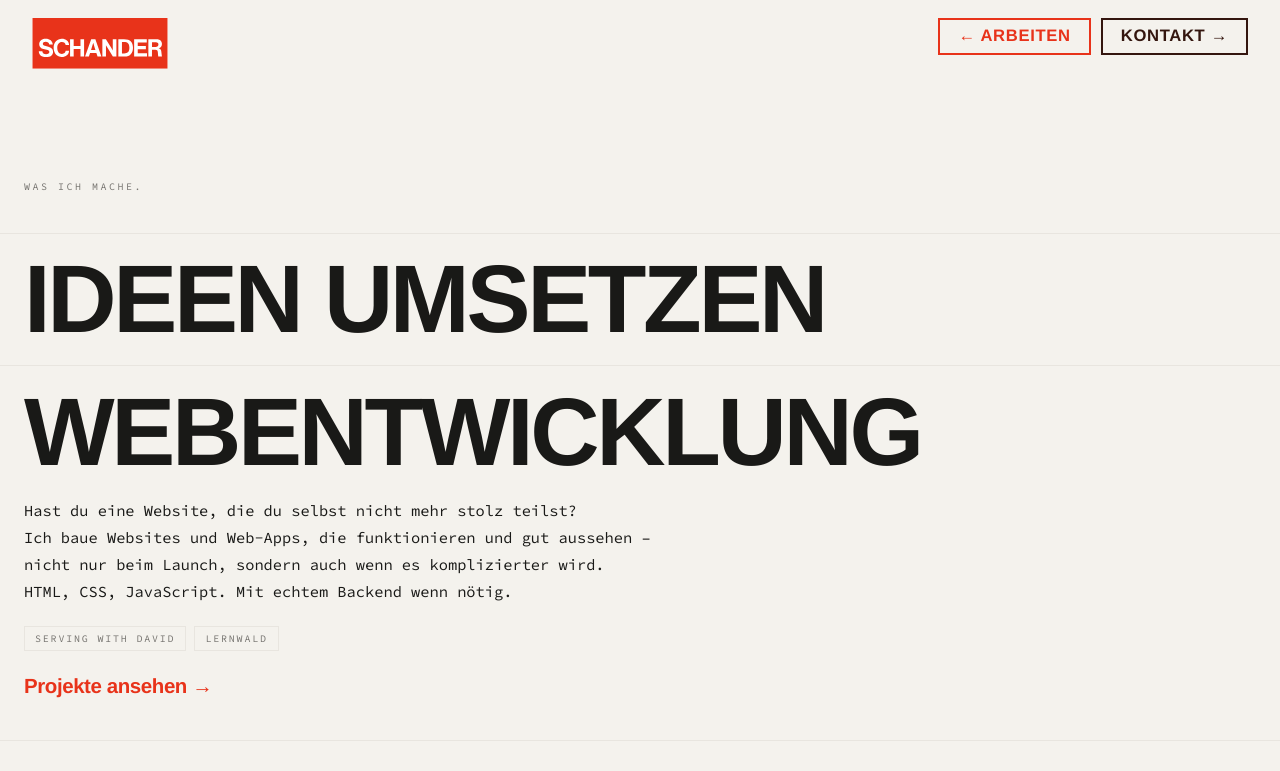
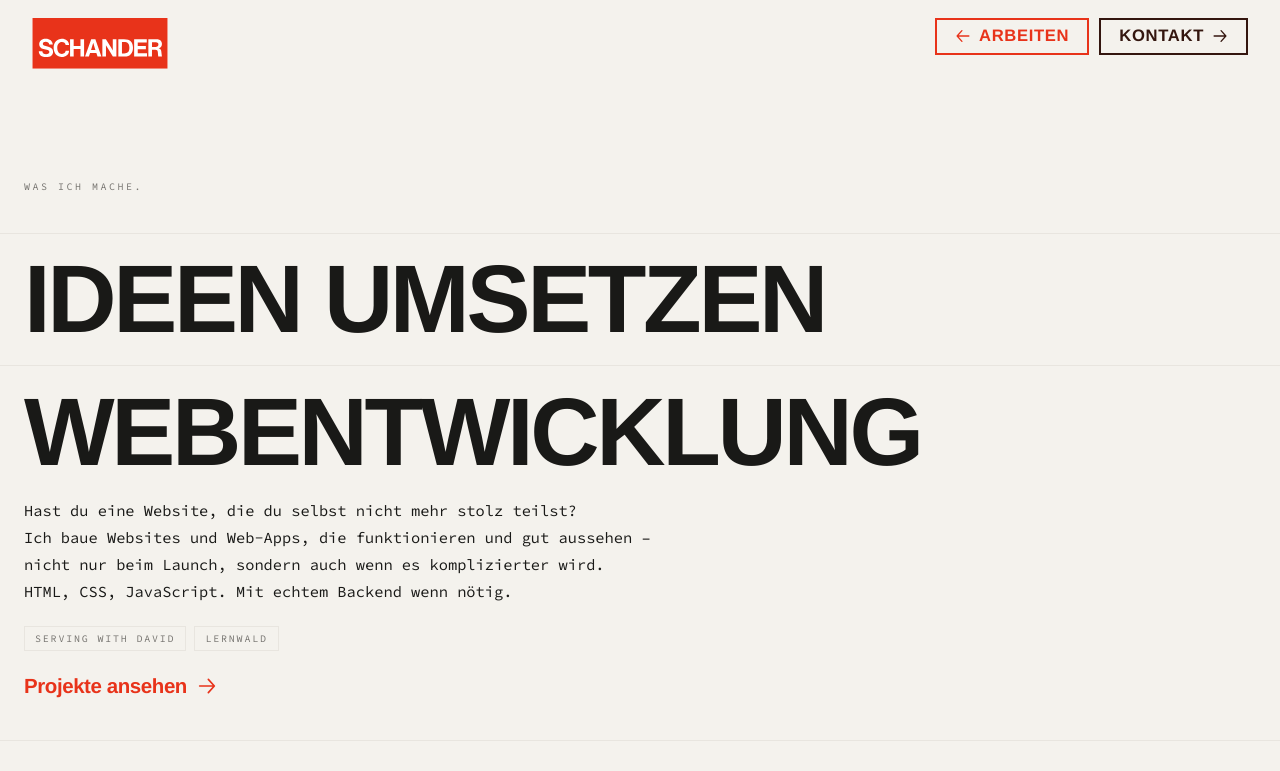
Before and after one commit to dxvxds03/studio-schander, a Next.js app: page / in a window 1280 px wide. Shown: the top 771 px of the page. Built offline with nearby package versions, Linux system fonts and the light colour scheme; no server answers; the database is empty; a web font is replaced by a local one.

Commit message:
Restructure ongoing

```diff
--- a/src/app/datenschutz/page.tsx
+++ b/src/app/datenschutz/page.tsx
@@ -1,5 +1,6 @@
 import Navigation from '@/components/Navigation'
 import Link from 'next/link'
+import Arrow from '@/components/Arrow'
 
 export default function DatenschutzPage() {
   return (
@@ -134,7 +135,7 @@ export default function DatenschutzPage() {
               textDecoration: 'none',
             }}
           >
-            ← Zurück
+            <Arrow direction="left" size={14} /> Zurück
           </Link>
         </div>
       </section>
--- a/src/app/impressum/page.tsx
+++ b/src/app/impressum/page.tsx
@@ -1,5 +1,6 @@
 import Navigation from '@/components/Navigation'
 import Link from 'next/link'
+import Arrow from '@/components/Arrow'
 
 export default function ImpressumPage() {
   return (
@@ -104,7 +105,7 @@ export default function ImpressumPage() {
               textDecoration: 'none',
             }}
           >
-            ← Zurück
+            <Arrow direction="left" size={14} /> Zurück
           </Link>
         </div>
       </section>
--- a/src/app/kontakt/KontaktForm.tsx
+++ b/src/app/kontakt/KontaktForm.tsx
@@ -2,6 +2,7 @@
 
 import { useState, useRef } from 'react'
 import { supabase } from '@/lib/supabase'
+import Arrow from '@/components/Arrow'
 
 type Status = 'idle' | 'sending' | 'success' | 'error'
 
@@ -228,7 +229,7 @@ export default function KontaktForm() {
                 transition: 'background 0.18s ease',
               }}
             >
-              {status === 'sending' ? 'Wird gesendet…' : 'Abschicken →'}
+              {status === 'sending' ? 'Wird gesendet…' : <span style={{ display: 'inline-flex', alignItems: 'center', gap: '10px' }}>Abschicken <Arrow direction="right" size={14} /></span>}
             </button>
           </div>
         </form>
--- a/src/app/projekte/[slug]/page.tsx
+++ b/src/app/projekte/[slug]/page.tsx
@@ -5,6 +5,7 @@ import Footer from '@/components/Footer'
 import ProjectPinboard from '@/components/ProjectPinboard'
 import ClientBadge from '@/components/ClientBadge'
 import { supabase } from '@/lib/supabase'
+import Arrow from '@/components/Arrow'
 
 export const revalidate = 0
 
@@ -100,7 +101,7 @@ export default async function ProjectPage({ params }: { params: { slug: string }
               padding: '8px 0',
             }}
           >
-            ← Alle Projekte
+            <Arrow direction="left" size={14} /> Alle Projekte
           </a>
 
           <h1
--- /dev/null
+++ b/src/components/Arrow.tsx
@@ -0,0 +1,34 @@
+interface ArrowProps {
+  direction?: 'right' | 'left' | 'up' | 'down'
+  size?: number
+}
+
+// Paths derived from the Sidebar scroll arrow style:
+// thick stroke, round linecap/join, minimal geometry
+const PATHS = {
+  right: 'M4 15h22M17 5l9 10-9 10',
+  left:  'M26 15H4M13 5l-9 10 9 10',
+  down:  'M15 4v22M5 17l10 9 10-9',
+  up:    'M15 26V4M5 13l10-9 10 9',
+}
+
+export default function Arrow({ direction = 'right', size = 18 }: ArrowProps) {
+  return (
+    <svg
+      width={size}
+      height={size}
+      viewBox="0 0 30 30"
+      fill="none"
+      aria-hidden="true"
+      style={{ display: 'inline-block', verticalAlign: 'middle', flexShrink: 0 }}
+    >
+      <path
+        d={PATHS[direction]}
+        stroke="currentColor"
+        strokeWidth="2.5"
+        strokeLinecap="round"
+        strokeLinejoin="round"
+      />
+    </svg>
+  )
+}
--- a/src/components/Navigation.tsx
+++ b/src/components/Navigation.tsx
@@ -2,6 +2,7 @@
 
 import Link from 'next/link'
 import { motion } from 'framer-motion'
+import Arrow from './Arrow'
 
 export default function Navigation() {
   return (
@@ -32,11 +33,11 @@ export default function Navigation() {
         </Link>
 
         <div className="nav-ctas">
-          <Link href="/projekte" data-hover className="nav-btn nav-btn-arbeiten">
-            ← Arbeiten
+          <Link href="/projekte" data-hover className="nav-btn nav-btn-arbeiten" style={{ display: 'inline-flex', alignItems: 'center', gap: '8px' }}>
+            <Arrow direction="left" size={16} /> Arbeiten
           </Link>
-          <Link href="/kontakt" data-hover className="nav-btn nav-btn-kontakt">
-            Kontakt →
+          <Link href="/kontakt" data-hover className="nav-btn nav-btn-kontakt" style={{ display: 'inline-flex', alignItems: 'center', gap: '8px' }}>
+            Kontakt <Arrow direction="right" size={16} />
           </Link>
         </div>
       </div>
--- a/src/components/WasIchMache.tsx
+++ b/src/components/WasIchMache.tsx
@@ -3,6 +3,7 @@
 import { useState, useEffect } from 'react'
 import Link from 'next/link'
 import { motion, AnimatePresence } from 'framer-motion'
+import Arrow from './Arrow'
 
 const ITEMS = [
   {
@@ -13,7 +14,7 @@ const ITEMS = [
       'ein Gefühl, eine Richtung, ein "das müsste es eigentlich geben".',
       'Ich nehme genau diesen Punkt und baue daraus etwas Echtes.',
     ],
-    cta: { label: 'Erzähl mir davon →', href: '/kontakt' },
+    cta: { label: 'Erzähl mir davon', href: '/kontakt' },
     badges: [] as string[],
   },
   {
@@ -25,7 +26,7 @@ const ITEMS = [
       'nicht nur beim Launch, sondern auch wenn es komplizierter wird.',
       'HTML, CSS, JavaScript. Mit echtem Backend wenn nötig.',
     ],
-    cta: { label: 'Projekte ansehen →', href: '/projekte' },
+    cta: { label: 'Projekte ansehen', href: '/projekte' },
     badges: ['Serving with David', 'Lernwald'],
   },
   {
@@ -37,7 +38,7 @@ const ITEMS = [
       'ohne dass irgendjemand etwas erklären muss.',
       'Editorial Design, Magazingestaltung, Markensysteme.',
     ],
-    cta: { label: 'Meine Marken ansehen →', href: '/projekte' },
+    cta: { label: 'Meine Marken ansehen', href: '/projekte' },
     badges: ['Schander Marken'],
   },
   {
@@ -49,7 +50,7 @@ const ITEMS = [
       'Struktur, Inhalt, Strategie. Das ist kein Schritt den man überspringt –',
       'das ist der wichtigste.',
     ],
-    cta: { label: 'Lass uns das herausfinden →', href: '/kontakt' },
+    cta: { label: 'Lass uns das herausfinden', href: '/kontakt' },
     badges: [] as string[],
   },
   {
@@ -61,7 +62,7 @@ const ITEMS = [
       'und wo sie im Weg stehen.',
       'Prompt Engineering, AI-gestützte Workflows, eigene Produkte.',
     ],
-    cta: { label: 'Mehr erfahren →', href: '/kontakt' },
+    cta: { label: 'Mehr erfahren', href: '/kontakt' },
     badges: [] as string[],
   },
 ]
@@ -253,10 +254,12 @@ export default function WasIchMache() {
                             letterSpacing: '-0.02em',
                             color: 'var(--dead-poet)',
                             textDecoration: 'none',
-                            display: 'inline-block',
+                            display: 'inline-flex',
+                            alignItems: 'center',
+                            gap: '10px',
                           }}
                         >
-                          {item.cta.label}
+                          {item.cta.label} <Arrow direction="right" size={20} />
                         </Link>
                       </div>
                     </motion.div>
```
